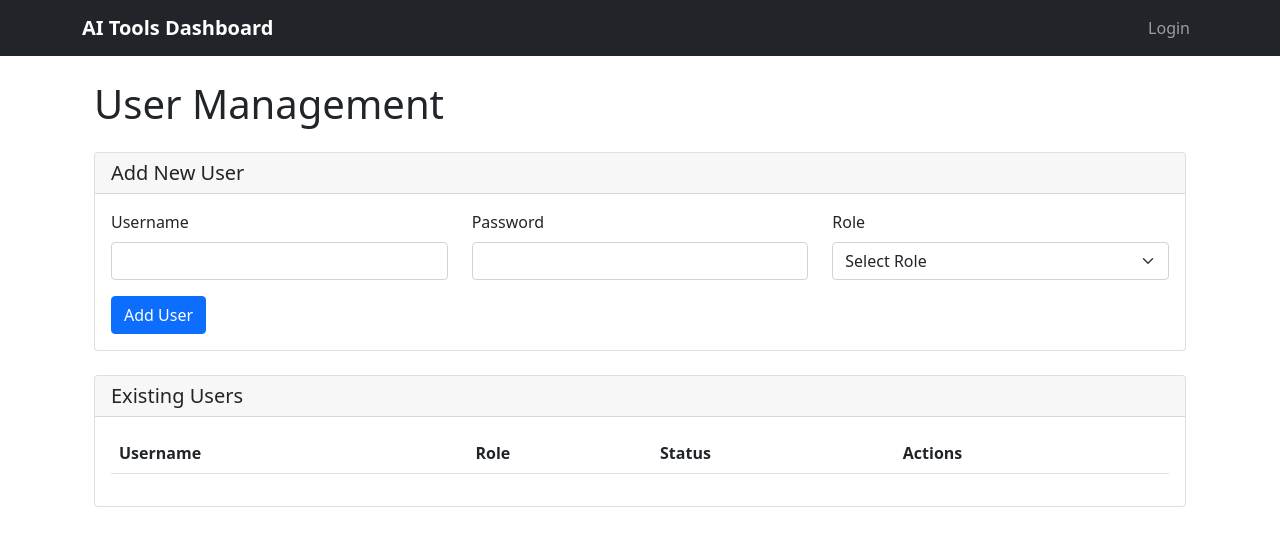
After one commit to jdyszel/AI-Call-Agent, a Flask app: template templates/admin/users.html in a window 1280 px wide. The commit adds this page. Shown: the top 546 px of the page. Run offline with Flask 3, Linux system fonts and the light colour scheme; the template is opened without the code that fills it, so the values that code supplies are empty; parts of the project's set-up code (start-up, migrations or seed data) failed here and were passed over.

Commit message:
Add role-based access control and user management: - Implement user roles and permissions - Add user management interface - Update dashboard with role-based visibility - Add admin routes for user management

```diff
--- /dev/null
+++ b/templates/admin/users.html
@@ -0,0 +1,187 @@
+{% extends "base.html" %}
+
+{% block title %}User Management{% endblock %}
+
+{% block content %}
+<div class="container">
+    <h1 class="mb-4">User Management</h1>
+
+    <div class="card mb-4">
+        <div class="card-header">
+            <h5 class="card-title mb-0">Add New User</h5>
+        </div>
+        <div class="card-body">
+            <form method="POST" action="{{ url_for('add_user') }}">
+                <div class="row">
+                    <div class="col-md-4 mb-3">
+                        <label for="username" class="form-label">Username</label>
+                        <input type="text" class="form-control" id="username" name="username" required>
+                    </div>
+                    <div class="col-md-4 mb-3">
+                        <label for="password" class="form-label">Password</label>
+                        <input type="password" class="form-control" id="password" name="password" required>
+                    </div>
+                    <div class="col-md-4 mb-3">
+                        <label for="role" class="form-label">Role</label>
+                        <select class="form-select" id="role" name="role" required>
+                            <option value="">Select Role</option>
+                            {% for role in roles %}
+                            <option value="{{ role.id }}">{{ role.name }}</option>
+                            {% endfor %}
+                        </select>
+                    </div>
+                </div>
+                <button type="submit" class="btn btn-primary">Add User</button>
+            </form>
+        </div>
+    </div>
+
+    <div class="card">
+        <div class="card-header">
+            <h5 class="card-title mb-0">Existing Users</h5>
+        </div>
+        <div class="card-body">
+            <div class="table-responsive">
+                <table class="table table-striped">
+                    <thead>
+                        <tr>
+                            <th>Username</th>
+                            <th>Role</th>
+                            <th>Status</th>
+                            <th>Actions</th>
+                        </tr>
+                    </thead>
+                    <tbody>
+                        {% for user in users %}
+                        <tr>
+                            <td>{{ user.username }}</td>
+                            <td>{{ user.role.name }}</td>
+                            <td>
+                                {% if user.is_active %}
+                                <span class="badge bg-success">Active</span>
+                                {% else %}
+                                <span class="badge bg-danger">Inactive</span>
+                                {% endif %}
+                            </td>
+                            <td>
+                                <div class="btn-group">
+                                    <button type="button" class="btn btn-sm btn-outline-primary"
+                                            onclick="editUser({{ user.id }})">
+                                        Edit
+                                    </button>
+                                    {% if user.is_active %}
+                                    <button type="button" class="btn btn-sm btn-outline-danger"
+                                            onclick="deactivateUser({{ user.id }})">
+                                        Deactivate
+                                    </button>
+                                    {% else %}
+                                    <button type="button" class="btn btn-sm btn-outline-success"
+                                            onclick="activateUser({{ user.id }})">
+                                        Activate
+                                    </button>
+                                    {% endif %}
+                                </div>
+                            </td>
+                        </tr>
+                        {% endfor %}
+                    </tbody>
+                </table>
+            </div>
+        </div>
+    </div>
+</div>
+
+<!-- Edit User Modal -->
+<div class="modal fade" id="editUserModal" tabindex="-1">
+    <div class="modal-dialog">
+        <div class="modal-content">
+            <div class="modal-header">
+                <h5 class="modal-title">Edit User</h5>
+                <button type="button" class="btn-close" data-bs-dismiss="modal"></button>
+            </div>
+            <div class="modal-body">
+                <form id="editUserForm">
+                    <input type="hidden" id="editUserId" name="user_id">
+                    <div class="mb-3">
+                        <label for="editUsername" class="form-label">Username</label>
+                        <input type="text" class="form-control" id="editUsername" name="username" required>
+                    </div>
+                    <div class="mb-3">
+                        <label for="editRole" class="form-label">Role</label>
+                        <select class="form-select" id="editRole" name="role" required>
+                            {% for role in roles %}
+                            <option value="{{ role.id }}">{{ role.name }}</option>
+                            {% endfor %}
+                        </select>
+                    </div>
+                </form>
+            </div>
+            <div class="modal-footer">
+                <button type="button" class="btn btn-secondary" data-bs-dismiss="modal">Close</button>
+                <button type="button" class="btn btn-primary" onclick="saveUserChanges()">Save changes</button>
+            </div>
+        </div>
+    </div>
+</div>
+
+{% endblock %}
+
+{% block scripts %}
+<script>
+function editUser(userId) {
+    // Fetch user data and populate modal
+    fetch(`/admin/user/${userId}`)
+        .then(response => response.json())
+        .then(data => {
+            document.getElementById('editUserId').value = data.id;
+            document.getElementById('editUsername').value = data.username;
+            document.getElementById('editRole').value = data.role_id;
+            new bootstrap.Modal(document.getElementById('editUserModal')).show();
+        });
+}
+
+function saveUserChanges() {
+    const formData = new FormData(document.getElementById('editUserForm'));
+    fetch('/admin/user/update', {
+        method: 'POST',
+        body: formData
+    })
+    .then(response => response.json())
+    .then(data => {
+        if (data.success) {
+            location.reload();
+        } else {
+            alert('Error updating user: ' + data.message);
+        }
+    });
+}
+
+function deactivateUser(userId) {
+    if (confirm('Are you sure you want to deactivate this user?')) {
+        fetch(`/admin/user/${userId}/deactivate`, { method: 'POST' })
+            .then(response => response.json())
+            .then(data => {
+                if (data.success) {
+                    location.reload();
+                } else {
+                    alert('Error deactivating user: ' + data.message);
+                }
+            });
+    }
+}
+
+function activateUser(userId) {
+    if (confirm('Are you sure you want to activate this user?')) {
+        fetch(`/admin/user/${userId}/activate`, { method: 'POST' })
+            .then(response => response.json())
+            .then(data => {
+                if (data.success) {
+                    location.reload();
+                } else {
+                    alert('Error activating user: ' + data.message);
+                }
+            });
+    }
+}
+</script>
+{% endblock %}
```
Also changed, not shown: templates/dashboard.html (+20 -0 lines), web_app.py (added, +163 -0 lines).
